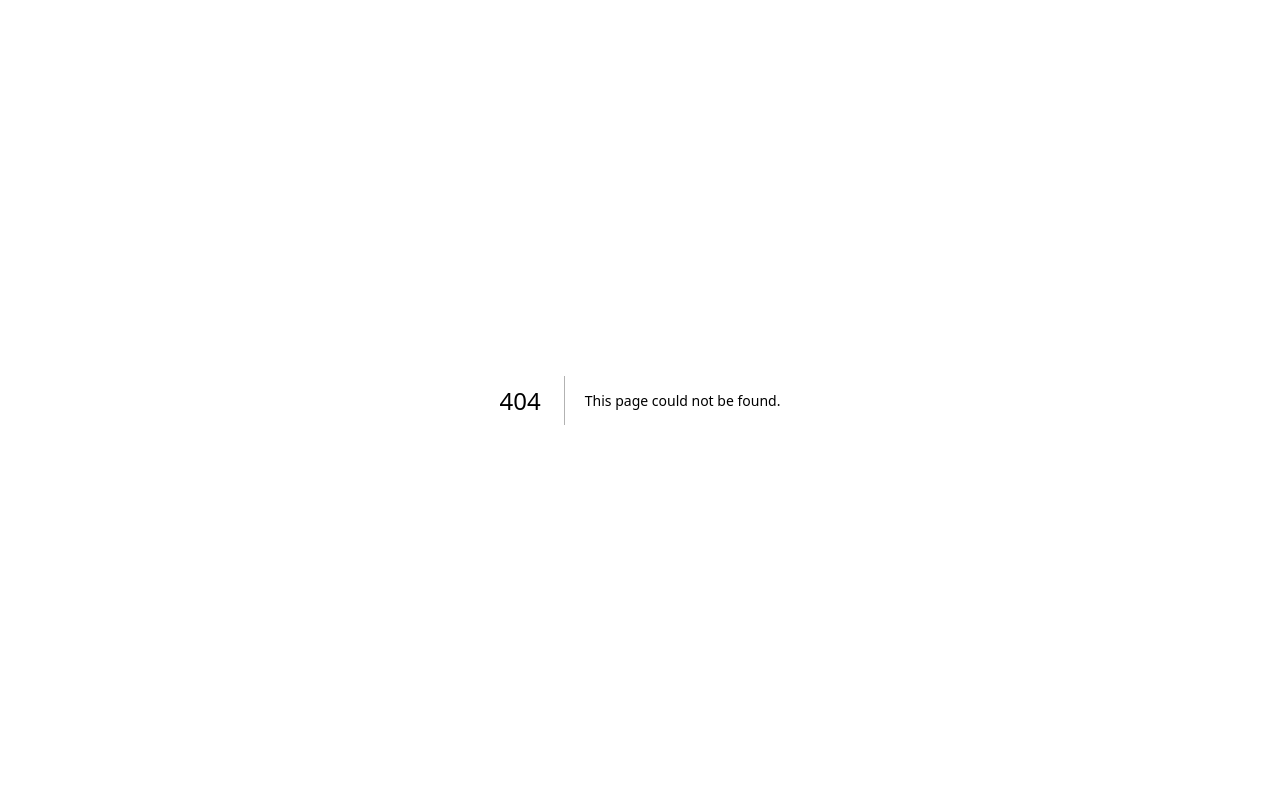
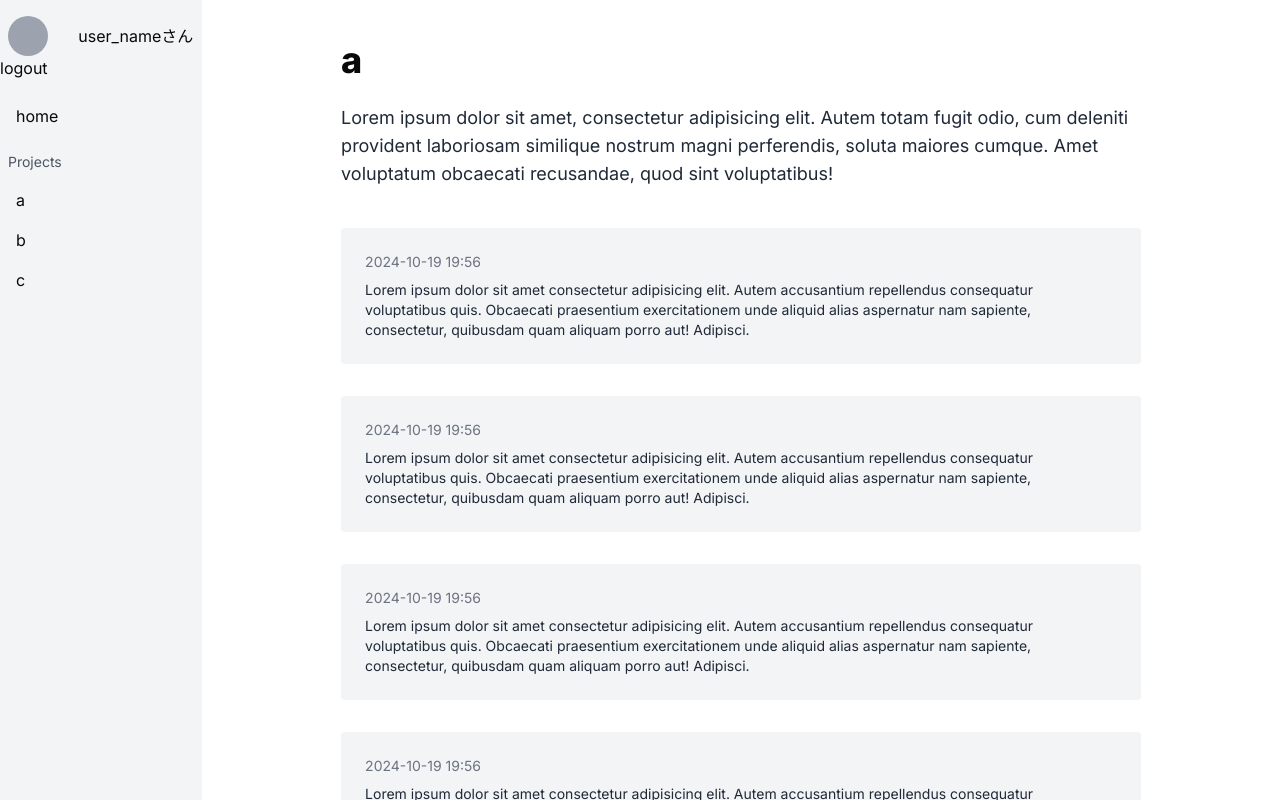
Before and after one commit to islaree/commit-log, a Next.js app: page /dashboard/a in a window 1280 px wide. Before the commit this address had no page. Built offline with nearby package versions, Linux system fonts and the light colour scheme.

Commit message:
add: dashboardページを追加する (#7)

```diff
--- /dev/null
+++ b/src/app/dashboard/[slug]/page.tsx
@@ -0,0 +1,82 @@
+'use client'
+
+import { useState } from 'react'
+
+export default function Page({ params }: { params: { slug: string } }) {
+  const [value, setValue] = useState('')
+
+  return (
+    <div className="mx-auto flex h-screen max-w-[800px] flex-col justify-between overflow-scroll py-10">
+      <div>
+        <div className="mb-10">
+          <h1 className="mb-6 text-4xl font-extrabold">{params.slug}</h1>
+          <p className="text-lg text-gray-800">
+            Lorem ipsum dolor sit amet, consectetur adipisicing elit. Autem totam fugit odio, cum
+            deleniti provident laboriosam similique nostrum magni perferendis, soluta maiores
+            cumque. Amet voluptatum obcaecati recusandae, quod sint voluptatibus!
+          </p>
+        </div>
+        <div className="flex flex-col gap-y-8 overflow-scroll">
+          <div className="rounded bg-gray-100 p-6">
+            <div className="mb-2 text-sm text-gray-500">2024-10-19 19:56</div>
+            <div className="text-sm text-gray-800">
+              Lorem ipsum dolor sit amet consectetur adipisicing elit. Autem accusantium repellendus
+              consequatur voluptatibus quis. Obcaecati praesentium exercitationem unde aliquid alias
+              aspernatur nam sapiente, consectetur, quibusdam quam aliquam porro aut! Adipisci.
+            </div>
+          </div>
+          <div className="rounded bg-gray-100 p-6">
+            <div className="mb-2 text-sm text-gray-500">2024-10-19 19:56</div>
+            <div className="text-sm text-gray-800">
+              Lorem ipsum dolor sit amet consectetur adipisicing elit. Autem accusantium repellendus
+              consequatur voluptatibus quis. Obcaecati praesentium exercitationem unde aliquid alias
+              aspernatur nam sapiente, consectetur, quibusdam quam aliquam porro aut! Adipisci.
+            </div>
+          </div>
+          <div className="rounded bg-gray-100 p-6">
+            <div className="mb-2 text-sm text-gray-500">2024-10-19 19:56</div>
+            <div className="text-sm text-gray-800">
+              Lorem ipsum dolor sit amet consectetur adipisicing elit. Autem accusantium repellendus
+              consequatur voluptatibus quis. Obcaecati praesentium exercitationem unde aliquid alias
+              aspernatur nam sapiente, consectetur, quibusdam quam aliquam porro aut! Adipisci.
+            </div>
+          </div>
+          <div className="rounded bg-gray-100 p-6">
+            <div className="mb-2 text-sm text-gray-500">2024-10-19 19:56</div>
+            <div className="text-sm text-gray-800">
+              Lorem ipsum dolor sit amet consectetur adipisicing elit. Autem accusantium repellendus
+              consequatur voluptatibus quis. Obcaecati praesentium exercitationem unde aliquid alias
+              aspernatur nam sapiente, consectetur, quibusdam quam aliquam porro aut! Adipisci.
+            </div>
+          </div>
+          <div className="rounded bg-gray-100 p-6">
+            <div className="mb-2 text-sm text-gray-500">2024-10-19 19:56</div>
+            <div className="text-sm text-gray-800">
+              Lorem ipsum dolor sit amet consectetur adipisicing elit. Autem accusantium repellendus
+              consequatur voluptatibus quis. Obcaecati praesentium exercitationem unde aliquid alias
+              aspernatur nam sapiente, consectetur, quibusdam quam aliquam porro aut! Adipisci.
+            </div>
+          </div>
+          <div className="rounded bg-gray-100 p-6">
+            <div className="mb-2 text-sm text-gray-500">2024-10-19 19:56</div>
+            <div className="text-sm text-gray-800">
+              Lorem ipsum dolor sit amet consectetur adipisicing elit. Autem accusantium repellendus
+              consequatur voluptatibus quis. Obcaecati praesentium exercitationem unde aliquid alias
+              aspernatur nam sapiente, consectetur, quibusdam quam aliquam porro aut! Adipisci.
+            </div>
+          </div>
+        </div>
+      </div>
+      <div>
+        <div>
+          <textarea
+            value={value}
+            className="w-full rounded border border-gray-200 bg-gray-50 p-4"
+            onChange={(e) => setValue(e.target.value)}
+          />
+        </div>
+        <button className="rounded bg-black p-2 text-sm text-white">submit</button>
+      </div>
+    </div>
+  )
+}
--- /dev/null
+++ b/src/app/dashboard/layout.tsx
@@ -0,0 +1,14 @@
+import { Navigation } from '@/components/navigation'
+
+export default function DashboardLayout({ children }: { children: React.ReactNode }) {
+  return (
+    <>
+      <div className="flex min-h-screen">
+        <div className="w-60 border-r border-gray-100 bg-gray-100">
+          <Navigation />
+        </div>
+        <div className="w-full">{children}</div>
+      </div>
+    </>
+  )
+}
--- /dev/null
+++ b/src/app/dashboard/page.tsx
@@ -0,0 +1,40 @@
+export default function Dashboard() {
+  return (
+    <div className="mx-auto max-w-[800px] py-10">
+      <div className="mb-10">
+        <h1 className="mb-6 text-4xl font-extrabold">Product Title</h1>
+        <p className="text-lg text-gray-800">
+          Lorem ipsum dolor sit amet, consectetur adipisicing elit. Autem totam fugit odio, cum
+          deleniti provident laboriosam similique nostrum magni perferendis, soluta maiores cumque.
+          Amet voluptatum obcaecati recusandae, quod sint voluptatibus!
+        </p>
+      </div>
+      <div className="flex flex-col gap-y-8">
+        <div className="rounded bg-gray-100 p-6">
+          <div className="mb-2 text-sm text-gray-500">2024-10-19 19:56</div>
+          <div className="text-sm text-gray-800">
+            Lorem ipsum dolor sit amet consectetur adipisicing elit. Autem accusantium repellendus
+            consequatur voluptatibus quis. Obcaecati praesentium exercitationem unde aliquid alias
+            aspernatur nam sapiente, consectetur, quibusdam quam aliquam porro aut! Adipisci.
+          </div>
+        </div>
+        <div className="rounded bg-gray-100 p-6">
+          <div className="mb-2 text-sm text-gray-500">2024-10-19 19:56</div>
+          <div className="text-sm text-gray-800">
+            Lorem ipsum dolor sit amet consectetur adipisicing elit. Autem accusantium repellendus
+            consequatur voluptatibus quis. Obcaecati praesentium exercitationem unde aliquid alias
+            aspernatur nam sapiente, consectetur, quibusdam quam aliquam porro aut! Adipisci.
+          </div>
+        </div>
+        <div className="rounded bg-gray-100 p-6">
+          <div className="mb-2 text-sm text-gray-500">2024-10-19 19:56</div>
+          <div className="text-sm text-gray-800">
+            Lorem ipsum dolor sit amet consectetur adipisicing elit. Autem accusantium repellendus
+            consequatur voluptatibus quis. Obcaecati praesentium exercitationem unde aliquid alias
+            aspernatur nam sapiente, consectetur, quibusdam quam aliquam porro aut! Adipisci.
+          </div>
+        </div>
+      </div>
+    </div>
+  )
+}
```
